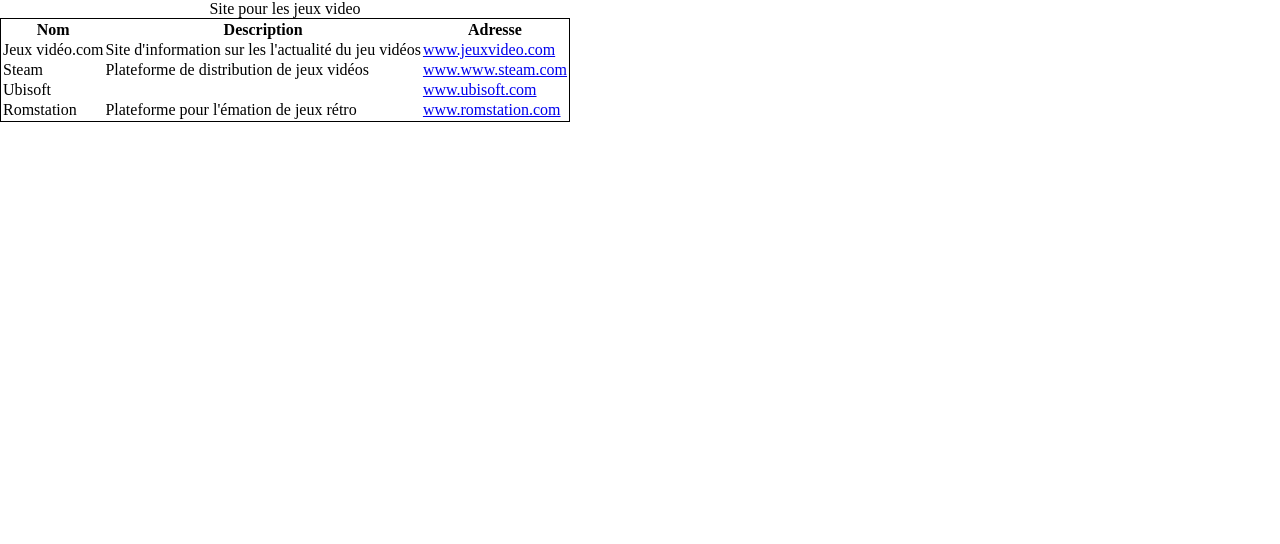
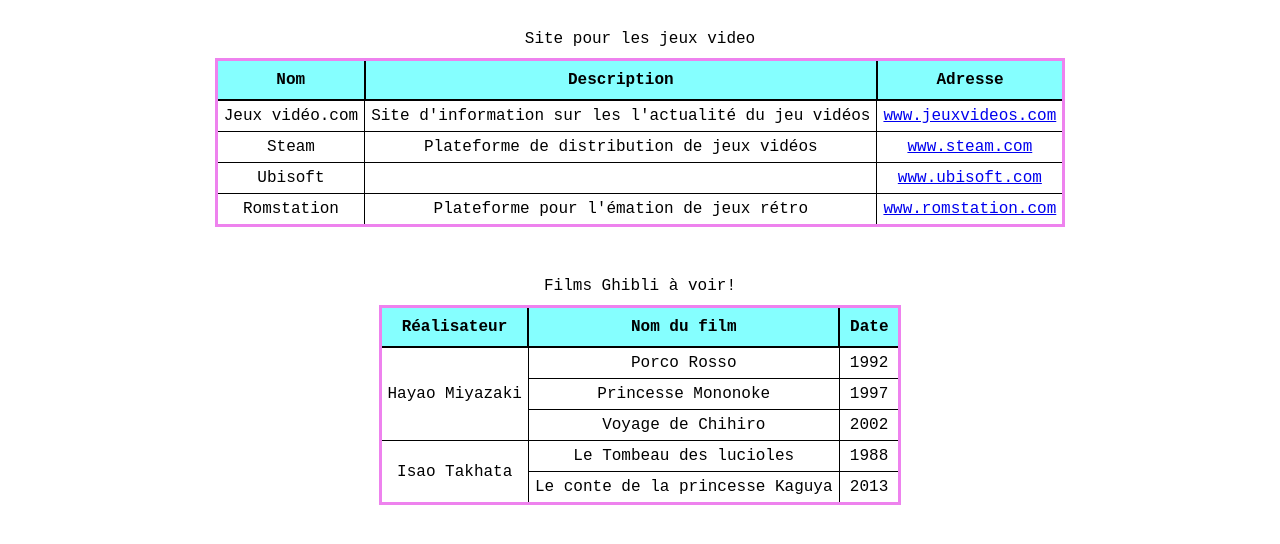
Before and after one commit to CedricSanchezGithub/HTML-CSS_Adrar, a plain HTML site: page colonnes/colonnes.html in a window 1280 px wide. Drawn offline with Linux system fonts and the light colour scheme; a web font is replaced by a local one.

Commit message:
pseudo-class-fucky

```diff
--- a/colonnes/colonnes.css
+++ b/colonnes/colonnes.css
@@ -3,7 +3,30 @@
   margin: 0;
   box-sizing: border-box;
   list-style: none;
+  font-family: "Sometype Mono", monospace;
+}
+caption {
+  margin: 10px;
 }
 table {
-  border: 1px solid;
+  border: 3px solid violet;
+  border-collapse: collapse;
+  text-align: center;
 }
+.table-countainer, .Guibli-countainer {
+  display: flex;
+  justify-content: center;
+  padding: 20px;
+  width: 100%;
+}
+
+th {
+  background-color: rgba(0, 255, 255, 0.479);
+  border: 2px solid black;
+  padding: 10px;
+}
+td {
+  border: 1px solid black;
+  padding: 6px;
+
+}
--- a/colonnes/colonnes.html
+++ b/colonnes/colonnes.html
@@ -4,9 +4,14 @@
     <meta charset="UTF-8" />
     <meta name="viewport" content="width=device-width, initial-scale=1.0" />
     <title>Colonnes</title>
-    <link rel="stylesheet" href="colonnes.css">
+    <link rel="stylesheet" href="colonnes.css" />
+    <link
+    href="https://fonts.googleapis.com/css2?family=Sometype+Mono&display=swap"
+    rel="stylesheet"
+  />
   </head>
   <body>
+    <div class="table-countainer">
       <table>
         <caption>
           Site pour les jeux video
@@ -19,23 +24,75 @@
         <tr>
           <td>Jeux vidéo.com</td>
           <td>Site d'information sur les l'actualité du jeu vidéos</td>
-          <td><a href="https://www.youtube.com/watch?v=dQw4w9WgXcQ">www.jeuxvideo.com</a></td>
+          <td>
+            <a href="https://www.youtube.com/watch?v=dQw4w9WgXcQ"
+              >www.jeuxvideos.com</a
+            >
+          </td>
         </tr>
         <tr>
           <td>Steam</td>
           <td>Plateforme de distribution de jeux vidéos</td>
-          <td><a href="https://www.youtube.com/watch?v=dQw4w9WgXcQ">www.www.steam.com</a></td>
+          <td>
+            <a href="https://www.youtube.com/watch?v=dQw4w9WgXcQ"
+              >www.steam.com</a
+            >
+          </td>
+        </tr>
+
         <tr>
           <td>Ubisoft</td>
           <td></td>
-          <td><a href="https://www.youtube.com/watch?v=dQw4w9WgXcQ">www.ubisoft.com</a></td>
+          <td>
+            <a href="https://www.youtube.com/watch?v=dQw4w9WgXcQ"
+              >www.ubisoft.com</a
+            >
+          </td>
         </tr>
         <tr>
           <td>Romstation</td>
           <td>Plateforme pour l'émation de jeux rétro</td>
-          <td><a href="https://www.youtube.com/watch?v=dQw4w9WgXcQ">www.romstation.com</a></td>
+          <td>
+            <a href="https://www.youtube.com/watch?v=dQw4w9WgXcQ"
+              >www.romstation.com</a
+            >
+          </td>
         </tr>
-
       </table>
+    </div>
+    <div class="Guibli-countainer">
+      <table>
+        <caption>
+          Films Ghibli à voir!
+        </caption>
+        <tr>
+          <th>Réalisateur</th>
+          <th>Nom du film</th>
+          <th>Date</th>
+        </tr>
+        <tr>
+          <td rowspan="3">Hayao Miyazaki</td>
+          <td>Porco Rosso</td>
+          <td>1992</td>
+        </tr>
+        <tr>
+          <td>Princesse Mononoke</td>
+          <td>1997</td>
+        </tr>
+        <tr>
+          <td>Voyage de Chihiro</td>
+          <td>2002</td>
+        </tr>
+        <tr>
+          <td  rowspan="2">Isao Takhata</td>
+          <td>Le Tombeau des lucioles</td>
+          <td>1988</td>
+        </tr>
+        <tr>
+          <td>Le conte de la princesse Kaguya</td>
+          <td>2013</td>
+        </tr>
+      </table>
+    </div>
   </body>
 </html>
--- /dev/null
+++ b/pseudo-classes/pseudo-classes.css
@@ -0,0 +1,47 @@
+* {
+  padding: 0;
+  margin: 0;
+  list-style-type: none;
+  box-sizing: border-box;
+}
+.container-page {
+  height: 100vh;
+  display: flex;
+  flex-direction: column;
+  align-items: center;
+  justify-content: center;
+}
+h1 {
+  color: blue;
+  transition: 0.2s;
+}
+h1:hover {
+  color: green;
+}
+p {
+  background-color: rgba(128, 128, 128, 0.164);
+  transition: 0.2s;
+  margin: 50px;
+  padding: 20px;
+  border-radius: 20px;
+}
+p:active {
+  background-color: rgb(128, 128, 128);
+}
+a {
+  color: orange;
+}
+a:visited {
+  color: grey;
+}
+img {
+  width: 400px;
+  border-radius: 8px;
+  box-shadow: 0 13px 27px -5px #32325d40, 0 8px 16px -8px #0000004d,
+    0 -6px 16px -6px #00000008;
+    transition: 0.5s;
+}
+/* pas ouf le display none ici  */
+img:hover {
+  transform: translatey(50px);
+}
```
Also changed, not shown: pseudo-classes/pseudo-classes.html (added, +21 -0 lines), pseudo-classes/img/868-536x354.jpg (added). Lines whose indentation alone changed are shown as unchanged.
